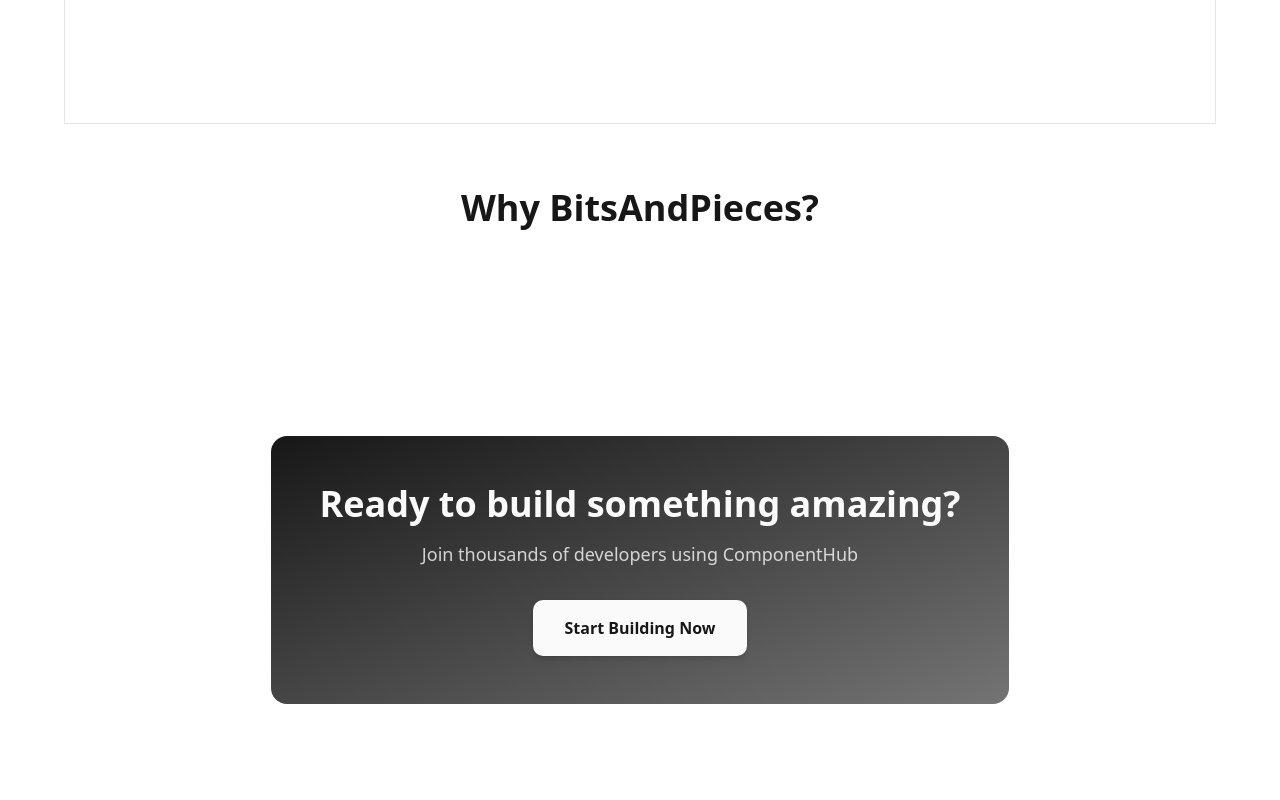
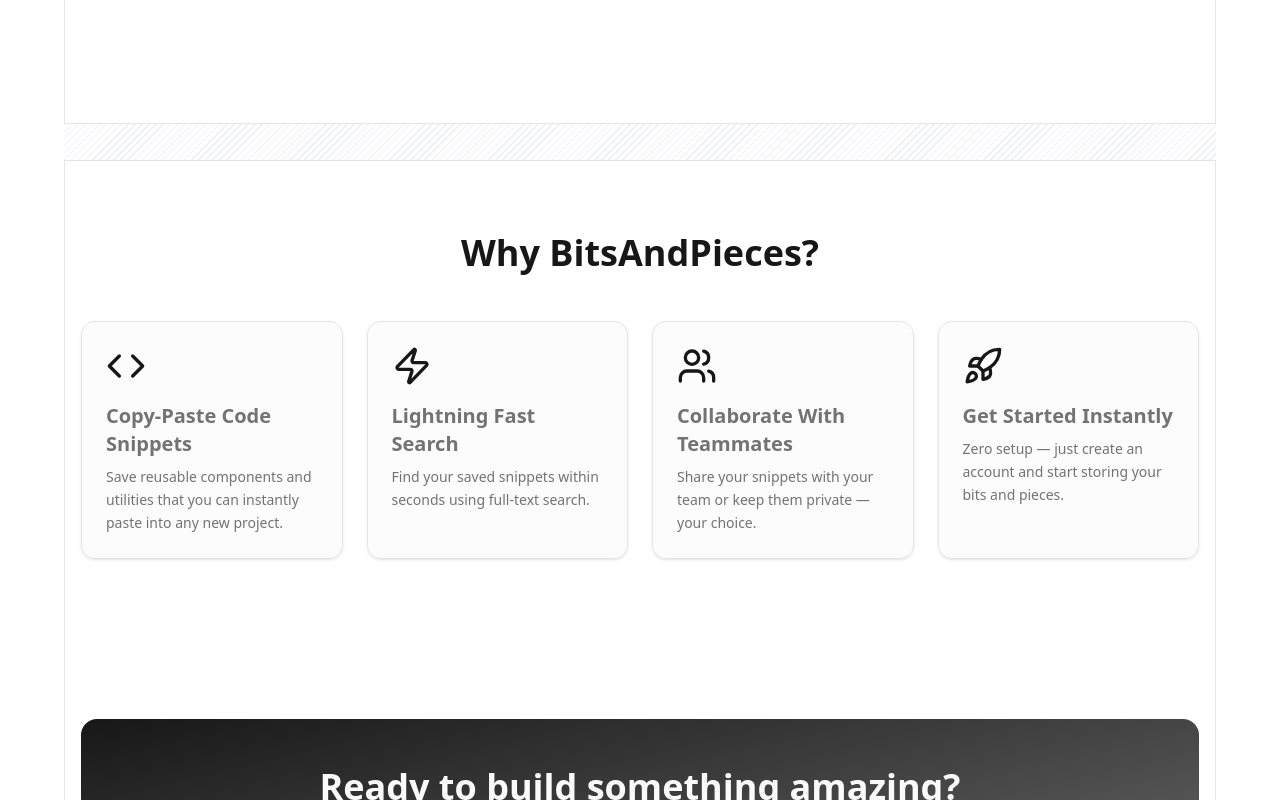
Before and after one commit to itstheanurag/bitsandpieces, a Next.js app: page / in a window 1280 px wide. Shown: the part 600-1400 px from the top of the page. Built offline with nearby package versions, Linux system fonts and the light colour scheme.

Commit message:
feat: small changes

```diff
--- /dev/null
+++ b/components/root/backgrounds/bg-dots.tsx
@@ -0,0 +1,49 @@
+import React from "react";
+
+type SectionDividerProps = {
+  /** css color for the stripe (can be rgba for translucency) */
+  color?: string;
+  /** thickness of each stripe in px */
+  stripeWidth?: number;
+  /** gap (transparent space) between stripes in px */
+  gap?: number;
+  /** height of the divider in px (or use tailwind via className) */
+  height?: number;
+  /** angle in degrees (default 135) */
+  angle?: number;
+  className?: string;
+};
+
+export function BackgroundDots({
+  color = "rgba(99,102,241,0.12)", // Fallback light-mode color
+  stripeWidth = 1,
+  gap = 4,
+  height = 36,
+  angle = 135,
+  className = "",
+}: SectionDividerProps) {
+  // Use a CSS variable for dark mode support, with the 'color' prop as a fallback.
+  const colorValue = `var(--divider-color, ${color})`;
+
+  // The total width of one repeating unit (stripe + gap).
+  const totalWidth = stripeWidth + gap;
+
+  const bg = `repeating-linear-gradient(${angle}deg, ${colorValue} 0 ${stripeWidth}px, transparent ${stripeWidth}px ${totalWidth}px)`;
+
+  return (
+    <div
+      className={`w-full overflow-hidden ${className}`}
+      style={{
+        height,
+        backgroundImage: bg,
+        // Set an explicit size to prevent anti-aliasing artifacts and
+        // ensure the pattern is consistent across browsers and zoom levels.
+        backgroundSize: `${totalWidth}px ${totalWidth}px`,
+        backgroundRepeat: "repeat",
+      }}
+      aria-hidden
+    />
+  );
+}
+
+export default BackgroundDots;
--- /dev/null
+++ b/components/root/backgrounds/divider.tsx
@@ -0,0 +1,43 @@
+import React from "react";
+
+type SectionDividerProps = {
+  /** css color for the stripe (can be rgba for translucency) */
+  color?: string;
+  /** thickness of each stripe in px */
+  stripeWidth?: number;
+  /** gap (transparent space) between stripes in px */
+  gap?: number;
+  /** height of the divider in px (or use tailwind via className) */
+  height?: number;
+  /** angle in degrees (default 135) */
+  angle?: number;
+  className?: string;
+};
+
+export function SectionDivider({
+  color = "rgba(99,102,241,0.12)", // indigo-500 at low opacity
+  stripeWidth = 1,
+  gap = 4,
+  height = 36,
+  angle = 135,
+  className = "",
+}: SectionDividerProps) {
+  const bg = `repeating-linear-gradient(${angle}deg, ${color} 0 ${stripeWidth}px, transparent ${stripeWidth}px ${
+    stripeWidth + gap
+  }px)`;
+
+  return (
+    <div
+      className={`w-full overflow-hidden ${className}`}
+      style={{
+        height,
+        backgroundImage: bg,
+        backgroundSize: "auto",
+        backgroundRepeat: "repeat",
+      }}
+      aria-hidden
+    />
+  );
+}
+
+export default SectionDivider;
--- a/components/root/features.tsx
+++ b/components/root/features.tsx
@@ -1,8 +1,8 @@
 "use client";
 
 import { motion } from "framer-motion";
-
 import type { Variants } from "framer-motion";
+import { Code, Zap, Users, Rocket } from "lucide-react"; // <-- icons (shadcn/lucide)
 
 const fadeUp = (delay = 0): Variants => ({
   initial: { opacity: 0, y: 30 },
@@ -14,9 +14,36 @@
 });
 
 export function Features() {
+  const features = [
+    {
+      icon: <Code className="w-10 h-10 text-primary" />,
+      title: "Copy-Paste Code Snippets",
+      description:
+        "Save reusable components and utilities that you can instantly paste into any new project.",
+    },
+    {
+      icon: <Zap className="w-10 h-10 text-primary" />,
+      title: "Lightning Fast Search",
+      description:
+        "Find your saved snippets within seconds using full-text search.",
+    },
+    {
+      icon: <Users className="w-10 h-10 text-primary" />,
+      title: "Collaborate With Teammates",
+      description:
+        "Share your snippets with your team or keep them private — your choice.",
+    },
+    {
+      icon: <Rocket className="w-10 h-10 text-primary" />,
+      title: "Get Started Instantly",
+      description:
+        "Zero setup — just create an account and start storing your bits and pieces.",
+    },
+  ];
+
   return (
-    <section className="py-16 w-full">
-      <div className="container max-w-7xl">
+    <section className="py-16">
+      <div className="container w-full max-w-7xl">
         {/* Title */}
         <motion.h2
           variants={fadeUp(0.1)}
@@ -28,13 +55,47 @@
           Why BitsAndPieces?
         </motion.h2>
 
-        {/* Bento Grid Wrapper */}
+        {/* Bento Grid */}
         <motion.div
           variants={fadeUp(0.3)}
           initial="initial"
           whileInView="animate"
           viewport={{ once: true }}
-        ></motion.div>
+          className="
+            grid grid-cols-1
+            sm:grid-cols-2
+            md:grid-cols-4
+            gap-6
+          "
+        >
+          {features.map(({ icon, title, description }, i) => (
+            <motion.div
+              key={i}
+              variants={fadeUp(0.2 * (i + 1))}
+              initial="initial"
+              whileInView="animate"
+              viewport={{ once: true }}
+              className="
+                rounded-xl
+                border
+                border-border
+                p-6
+                bg-muted/30
+                backdrop-blur-sm
+                shadow
+                hover:shadow-lg
+                transition-all
+                hover:-translate-y-1
+              "
+            >
+              <div className="mb-4">{icon}</div>
+              <h3 className="text-muted-foreground text-xl font-semibold mb-2">{title}</h3>
+              <p className="text-muted-foreground text-sm leading-relaxed">
+                {description}
+              </p>
+            </motion.div>
+          ))}
+        </motion.div>
       </div>
     </section>
   );
--- a/components/root/home.tsx
+++ b/components/root/home.tsx
@@ -1,3 +1,5 @@
+"use client";
+
 import { Navbar } from "./navbar";
 import { Hero } from "./hero";
 import { Features } from "./features";
@@ -5,6 +7,8 @@
 import { Contributors } from "./contributors";
 import { FAQ } from "./faq";
 import Container from "./container";
+import SectionDivider from "./backgrounds/divider";
+
 export function Home() {
   return (
     <div className="w-full min-h-screen flex flex-col items-center overflow-hidden">
@@ -13,8 +17,13 @@
         <Hero />
       </Container>
 
-      <Features />
-      <CTA />
+      <div>
+        <SectionDivider />
+        <Container>
+          <Features />
+          <CTA />
+        </Container>
+      </div>
 
       <FAQ />
       <Contributors />
```
